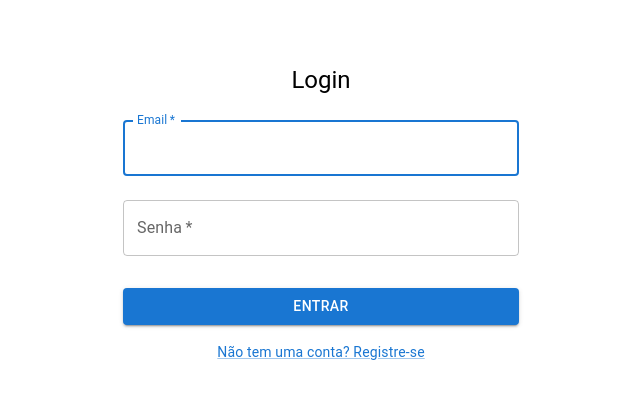
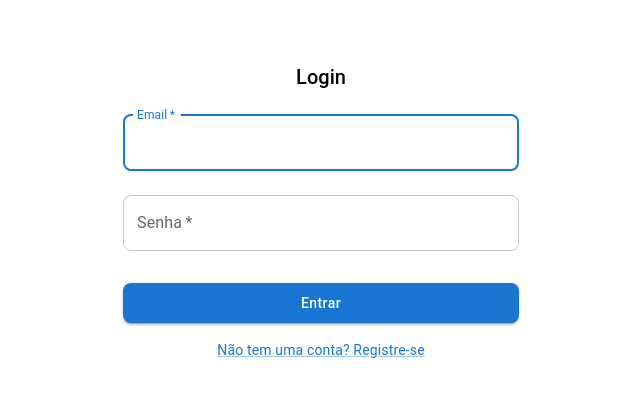
Before and after one commit to lucascard/tpmsp, a React (Create React App) app in the folder frontend/: page /login in a window 1280 px wide. Shown: the top 398 px of the page, without its empty margins (319-959 px from the left). Built offline with nearby package versions, Linux system fonts and the light colour scheme.

Commit message:
feat: adiciona tema personalizado e configurações base

```diff
--- /dev/null
+++ b/frontend/postcss.config.js
@@ -0,0 +1,6 @@
+module.exports = {
+  plugins: {
+    'tailwindcss': {},
+    'autoprefixer': {},
+  }
+};
--- a/frontend/src/App.tsx
+++ b/frontend/src/App.tsx
@@ -1,14 +1,16 @@
 import React from 'react';
+import { ThemeProvider } from '@mui/material';
 import { ToastContainer } from 'react-toastify';
 import 'react-toastify/dist/ReactToastify.css';
 import AppRoutes from './routes';
+import { theme } from './theme';
 
 function App() {
   return (
-    <>
+    <ThemeProvider theme={theme}>
       <AppRoutes />
       <ToastContainer position="top-right" autoClose={3000} />
-    </>
+    </ThemeProvider>
   );
 }
 
--- /dev/null
+++ b/frontend/src/lib/utils.ts
@@ -0,0 +1,6 @@
+import { type ClassValue, clsx } from "clsx"
+import { twMerge } from "tailwind-merge"
+
+export function cn(...inputs: ClassValue[]) {
+  return twMerge(clsx(inputs))
+}
--- /dev/null
+++ b/frontend/src/theme.ts
@@ -0,0 +1,67 @@
+import { createTheme } from '@mui/material';
+
+export const theme = createTheme({
+  palette: {
+    primary: {
+      main: '#1976d2',
+      light: '#42a5f5',
+      dark: '#1565c0',
+    },
+    secondary: {
+      main: '#9c27b0',
+      light: '#ba68c8',
+      dark: '#7b1fa2',
+    },
+    background: {
+      default: '#f5f5f5',
+      paper: '#ffffff',
+    },
+  },
+  typography: {
+    fontFamily: '"Roboto", "Helvetica", "Arial", sans-serif',
+    h1: {
+      fontSize: '2.5rem',
+      fontWeight: 600,
+    },
+    h2: {
+      fontSize: '2rem',
+      fontWeight: 500,
+    },
+    h3: {
+      fontSize: '1.75rem',
+      fontWeight: 500,
+    },
+    h4: {
+      fontSize: '1.5rem',
+      fontWeight: 500,
+    },
+    h5: {
+      fontSize: '1.25rem',
+      fontWeight: 500,
+    },
+    h6: {
+      fontSize: '1rem',
+      fontWeight: 500,
+    },
+  },
+  components: {
+    MuiButton: {
+      styleOverrides: {
+        root: {
+          textTransform: 'none',
+          borderRadius: 8,
+          padding: '8px 24px',
+        },
+      },
+    },
+    MuiTextField: {
+      styleOverrides: {
+        root: {
+          '& .MuiOutlinedInput-root': {
+            borderRadius: 8,
+          },
+        },
+      },
+    },
+  },
+});
--- /dev/null
+++ b/frontend/tailwind.config.js
@@ -0,0 +1,54 @@
+/** @type {import('tailwindcss').Config} */
+module.exports = {
+  content: [
+    "./src/**/*.{js,jsx,ts,tsx}",
+  ],
+  theme: {
+    container: {
+      center: true,
+      padding: "2rem",
+      screens: {
+        "2xl": "1400px",
+      },
+    },
+    extend: {
+      colors: {
+        border: "hsl(var(--border))",
+        input: "hsl(var(--input))",
+        ring: "hsl(var(--ring))",
+        background: "hsl(var(--background))",
+        foreground: "hsl(var(--foreground))",
+        primary: {
+          DEFAULT: "hsl(var(--primary))",
+          foreground: "hsl(var(--primary-foreground))",
+        },
+        secondary: {
+          DEFAULT: "hsl(var(--secondary))",
+          foreground: "hsl(var(--secondary-foreground))",
+        },
+        destructive: {
+          DEFAULT: "hsl(var(--destructive))",
+          foreground: "hsl(var(--destructive-foreground))",
+        },
+        muted: {
+          DEFAULT: "hsl(var(--muted))",
+          foreground: "hsl(var(--muted-foreground))",
+        },
+        accent: {
+          DEFAULT: "hsl(var(--accent))",
+          foreground: "hsl(var(--accent-foreground))",
+        },
+        card: {
+          DEFAULT: "hsl(var(--card))",
+          foreground: "hsl(var(--card-foreground))",
+        },
+      },
+      borderRadius: {
+        lg: "var(--radius)",
+        md: "calc(var(--radius) - 2px)",
+        sm: "calc(var(--radius) - 4px)",
+      },
+    },
+  },
+  plugins: [],
+}
```
